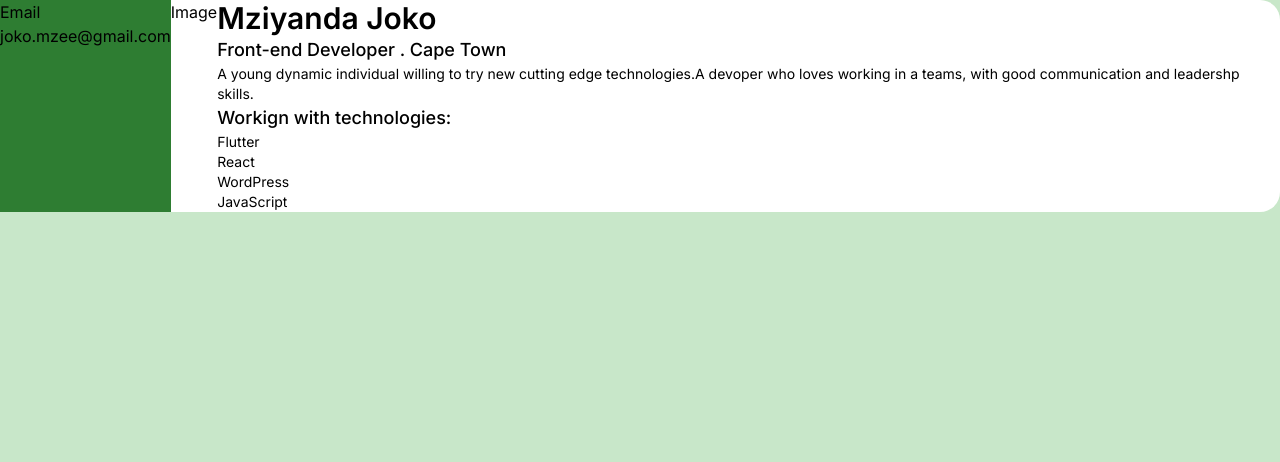
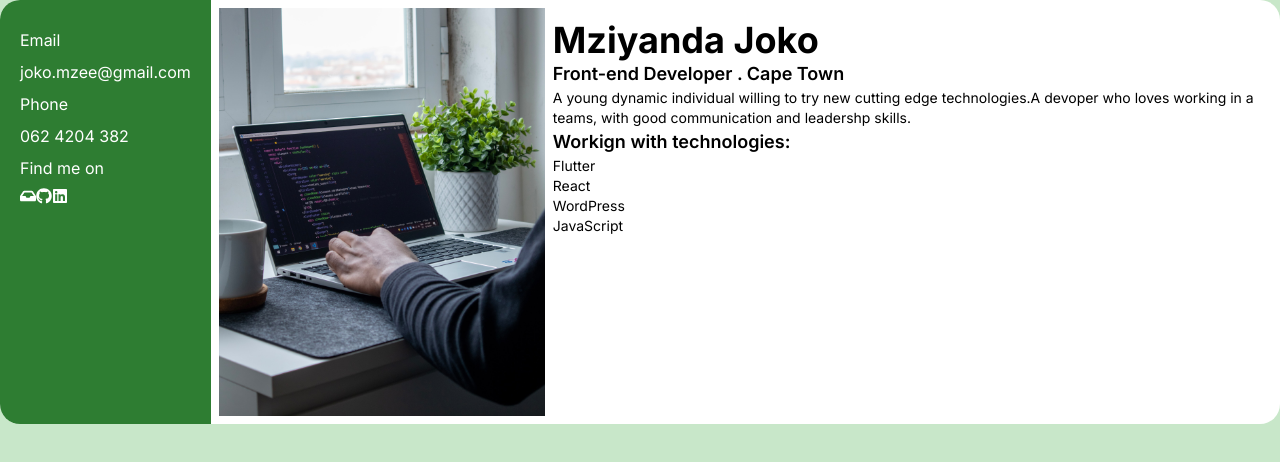
Before and after one commit to mziyandajoko/card_profile, a Next.js app: page /components/card in a window 1280 px wide. Shown: the top 462 px of the page. Built offline with nearby package versions, Linux system fonts and the light colour scheme.

Commit message:
adds developer image and few basic styling

```diff
--- a/app/components/card/page.jsx
+++ b/app/components/card/page.jsx
@@ -1,25 +1,39 @@
-import React from 'react'
+import { FaLinked,FaGithub, FaInbox, FaLinkedin} from 'react-icons/fa';
 
+
+import Image from 'next/image';
 const card = () => {
   return (
-    <div className='card min-h-full min-w-full'>
+    <div className='card min-h-full overflow-clip min-w-full'>
     <div className='flex justify-between'>
-      <div className='card__contact'>
+      <div className='card__contact flex-row align-text-bottom p-5 text-white'>
         <div>
-            <h5>Email</h5>
+            <h5 className='py-2'>Email</h5>
             <p>joko.mzee@gmail.com</p>
         </div>
-        <div></div>
+        <div>
+            <h5 className='py-2'>Phone</h5>
+            <p tell="062 4204 382">062 4204 382</p>
+        </div>
+          <h5 className='py-2'>Find me on </h5>
+        <div className='flex pe-8'>
+          <FaInbox />
+          <FaGithub />
+          <FaLinkedin />
+
+
+        </div>
       </div>
       <div>
-        Image
+       <Image className='p-2' alt="developer image" src={`/images/developer.jpeg`}  width={500}
+      height={700}/>
       </div>
-      <div>
-      <h1 className='text-3xl font-semibold'>Mziyanda Joko</h1>
-      <p className='text-lg font-medium'>Front-end Developer . Cape Town</p>
+      <div className='py-5'>
+      <h1 className='text-4xl font-bold'>Mziyanda Joko</h1>
+      <p className='text-lg font-semibold'>Front-end Developer . Cape Town</p>
         <p className='text-sm'>A young dynamic individual willing to try new cutting edge technologies.A devoper who loves working in a teams,
         with good communication and leadershp skills.</p>
-      <h3 className='text-lg font-medium'>Workign with technologies:</h3>
+      <h3 className='text-lg font-semibold'>Workign with technologies:</h3>
       <ul className='text-sm'>
         <li>Flutter</li>
         <li>React</li>
--- a/app/layout.tsx
+++ b/app/layout.tsx
@@ -2,7 +2,7 @@ import type { Metadata } from 'next'
 import { Inter } from 'next/font/google'
 import './globals.css'
 
-const inter = Inter({ subsets: ['latin'] })
+const poppins = Inter({ subsets: ['latin'] })
 
 export const metadata = {
   title: 'Profile Card',
@@ -16,7 +16,7 @@ export default function RootLayout({
 }) {
   return (
     <html lang="en">
-      <body className={inter.className}>{children}</body>
+      <body className={poppins.className}>{children}</body>
     </html>
   )
 }
```
Also changed, not shown: package.json (+5 -4 lines), public/images/developer.jpeg (added), 1 other file (tests, documents, lock files or other folders).
